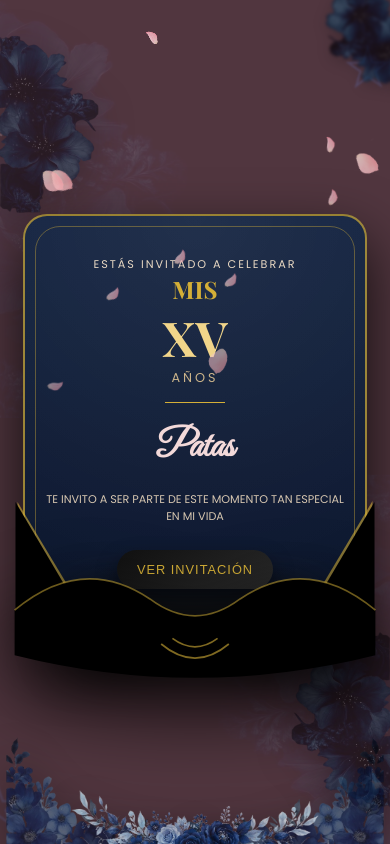
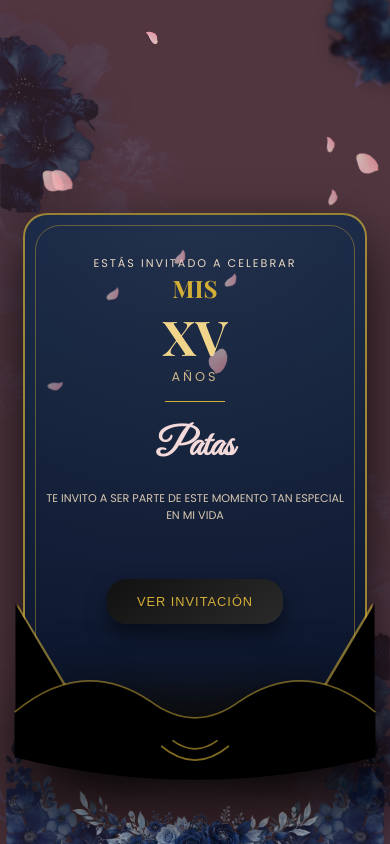
Before and after one commit to Lalo0731/invitacion-xv, a React (Vite) app: page / in a window 390 px wide. Built offline with nearby package versions, Linux system fonts and the light colour scheme.

Commit message:
Ajustando tamaño de la vista

```diff
--- a/src/styles/components/loader.scss
+++ b/src/styles/components/loader.scss
@@ -84,6 +84,8 @@
   justify-content: center;
   align-items: center;
   flex-direction: column;
+  // transform: translateY(6vh);
+  padding-top: 12vh;
 
 
   display: flex;
@@ -103,7 +105,8 @@
 .loader__card {
   position: relative;
   width: 340px;
-  padding: 50px 30px;
+  padding: 70px 30px 90px; /* 👈 más alta abajo */
+  min-height: 520px;
   border-radius: 30px;
   text-align: center;
   z-index: 2;
@@ -441,8 +444,9 @@
 
   /* 👉 botón más compacto */
   .loader__btn {
-    padding: 12px 20px;
-    font-size: 0.8rem;
+  padding: 15px 30px;
+        font-size: 0.8rem;
+        margin-top: 30px;
   }
 
   /* 👉 FLORES (clave) */
```
